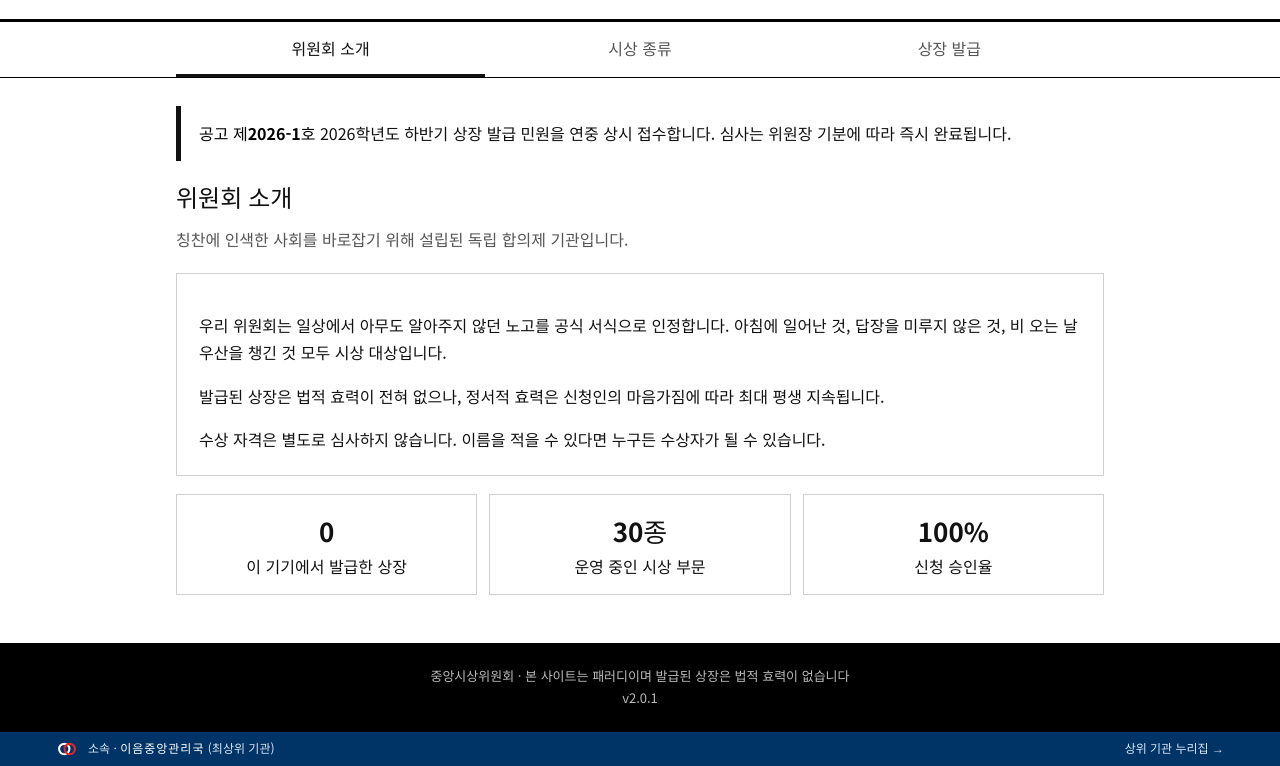
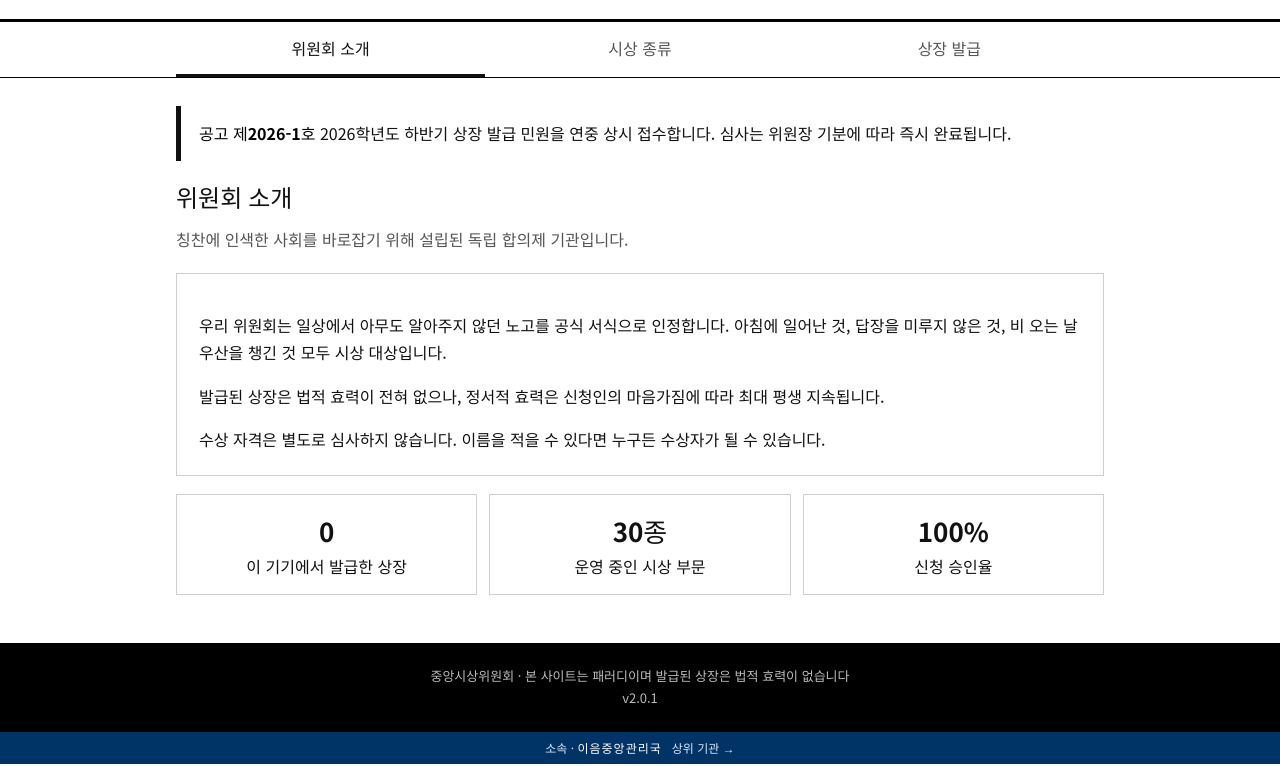
Before and after one commit to 12Cchris/Central-Awards-Committee, a plain HTML site: page index.html in a window 1280 px wide. Shown: the part 123-889 px from the top of the page. Drawn offline with Linux system fonts and the light colour scheme.

Commit message:
update 2026-10-30 18:39

```diff
--- a/index.html
+++ b/index.html
@@ -445,33 +445,58 @@ $("save").onclick=()=>{
 };
 $("again").onclick=()=>{$("result").hidden=true;$("name").focus()};
 </script>
-<!-- ===== 이음중앙관리국 소속 띠 (v1.2.3) =====
-  사용법: 사이트의 index.html 맨 아래, body를 닫는 태그 바로 위에 이 블록을 통째로 붙여넣으세요.
-  페이지 맨 아래에 "소속: 이음중앙관리국" 띠가 자동으로 생기며, 기존 디자인은 건드리지 않습니다.
+
+<!-- ===== 이음중앙관리국 소속 띠 (v1.3.0) =====
+  사용법: 사이트 HTML의 </body> 바로 위에 이 블록을 통째로 붙여넣으세요.
+  - 띠는 항상 페이지 맨 아래에 붙습니다. 나중에 다른 요소가 추가돼도 자동으로 다시 맨 아래로 이동합니다.
+  - 페이지 내용이 짧으면 화면 맨 아래에 붙습니다.
+  - 기존 디자인은 건드리지 않습니다.
   BUREAU_URL 만 이음중앙관리국 사이트의 실제 주소로 바꿔 주세요. -->
 <script>
 (function(){
   var BUREAU_URL='https://12cchris.github.io/ieum-central-bureau/'; // ← 실제 배포 주소로 수정
+  var band;
+
+  // 내용이 화면보다 짧을 때 띠를 화면 맨 아래로 내리는 여백 계산
+  function fit(){
+    var cur=parseFloat(band.style.marginTop)||0;
+    var natural=band.getBoundingClientRect().bottom+window.pageYOffset-cur;
+    var gap=Math.round(window.innerHeight-natural);
+    band.style.marginTop=(gap>0?gap:0)+'px';
+  }
+
+  // 띠가 body의 마지막 요소가 아니면 다시 맨 아래로 이동
+  function place(){
+    if(document.body.lastElementChild!==band)document.body.appendChild(band);
+    fit();
+  }
+
   function init(){
     if(document.getElementById('ieumBand'))return;
     var st=document.createElement('style');
     st.textContent=
-     '#ieumBand{background:#003366;color:#dbe7f7;font:12px/1.4 "Noto Sans KR",sans-serif;position:relative;z-index:50}'
-    +'#ieumBand .in{max-width:1200px;margin:0 auto;padding:6px 16px;display:flex;align-items:center;gap:10px}'
-    +'#ieumBand svg{flex:none}'
-    +'#ieumBand b{color:#fff;letter-spacing:1px}'
-    +'#ieumBand a{margin-left:auto;color:#dbe7f7;text-decoration:none;white-space:nowrap}'
-    +'#ieumBand a:hover{color:#fff}'
-    +'@media(max-width:520px){#ieumBand .hd{display:none}}';
+      '#ieumBand{display:block;width:100%;box-sizing:border-box;background:#003366;color:#dbe7f7;'
+     +'font:12px/1.4 "Noto Sans KR",sans-serif;text-align:center;padding:8px 16px;position:static}'
+     +'#ieumBand b{color:#fff;letter-spacing:1px}'
+     +'#ieumBand a{color:#dbe7f7;text-decoration:none;margin-left:10px}'
+     +'#ieumBand a:hover{color:#fff}';
     document.head.appendChild(st);
-    var d=document.createElement('div');
-    d.id='ieumBand';
-    d.innerHTML='<div class="in">'
-     +'<svg width="22" height="22" viewBox="0 0 64 64" aria-hidden="true"><circle cx="24" cy="32" r="15" fill="none" stroke="#ffffff" stroke-width="6"/><circle cx="40" cy="32" r="15" fill="none" stroke="#e52528" stroke-width="6"/></svg>'
-     +'<span><span class="hd">소속 · </span><b>이음중앙관리국</b> <span class="hd">(최상위 기관)</span></span>'
-     +'<a href="'+BUREAU_URL+'" target="_blank" rel="noopener">상위 기관 누리집 →</a></div>';
-    document.body.appendChild(d);
+
+    band=document.createElement('div');
+    band.id='ieumBand';
+    band.innerHTML='소속 · <b>이음중앙관리국</b><a href="'+BUREAU_URL+'" target="_blank" rel="noopener">상위 기관 →</a>';
+    document.body.style.marginBottom='0';
+    document.body.appendChild(band);
+    fit();
+
+    new MutationObserver(function(){
+      if(document.body.lastElementChild!==band)place();
+    }).observe(document.body,{childList:true});
+    if(window.ResizeObserver)new ResizeObserver(fit).observe(document.body);
+    window.addEventListener('resize',fit);
+    window.addEventListener('load',function(){place();setTimeout(fit,300)});
   }
+
   if(document.body){init()}else{document.addEventListener('DOMContentLoaded',init)}
 })();
 </script>
```
